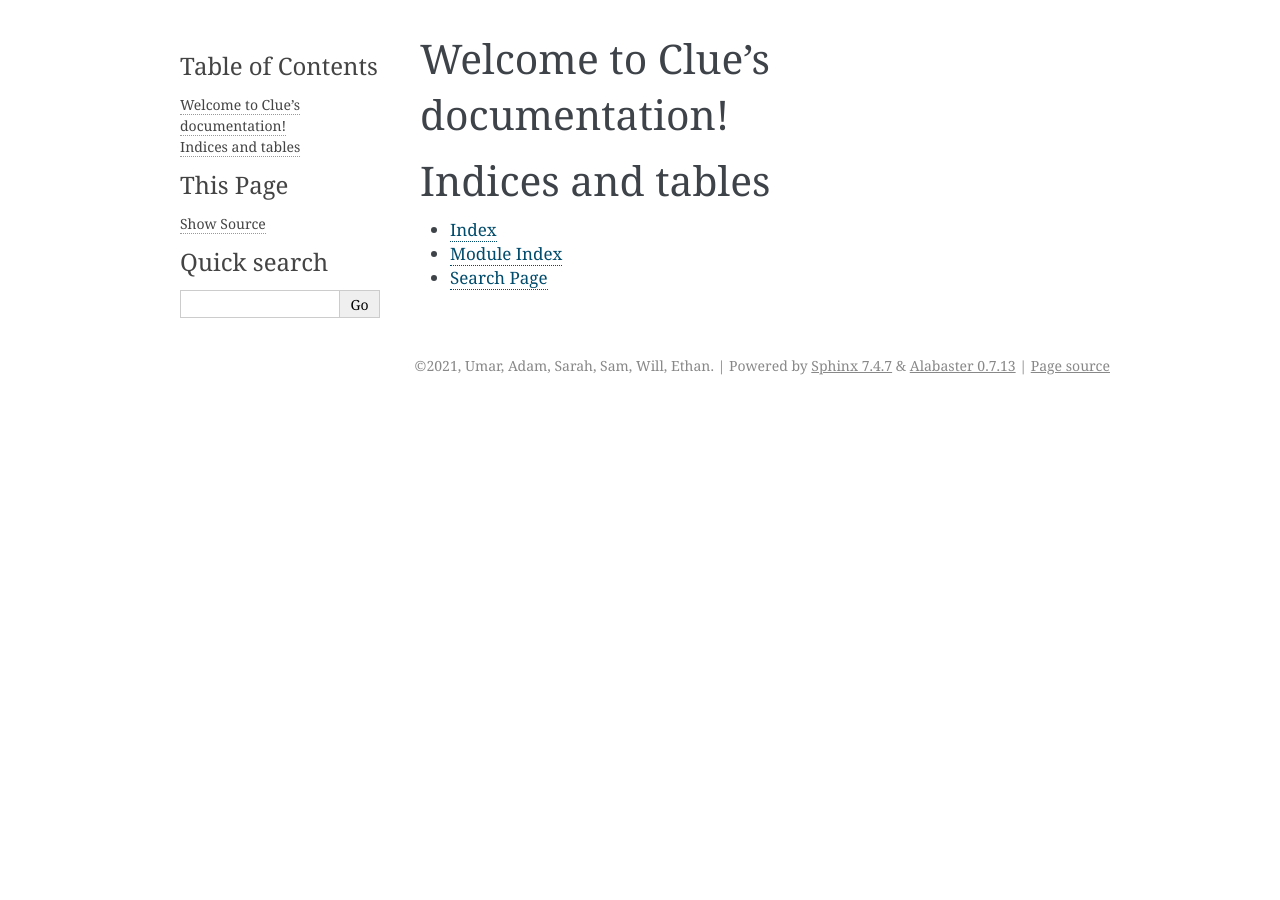
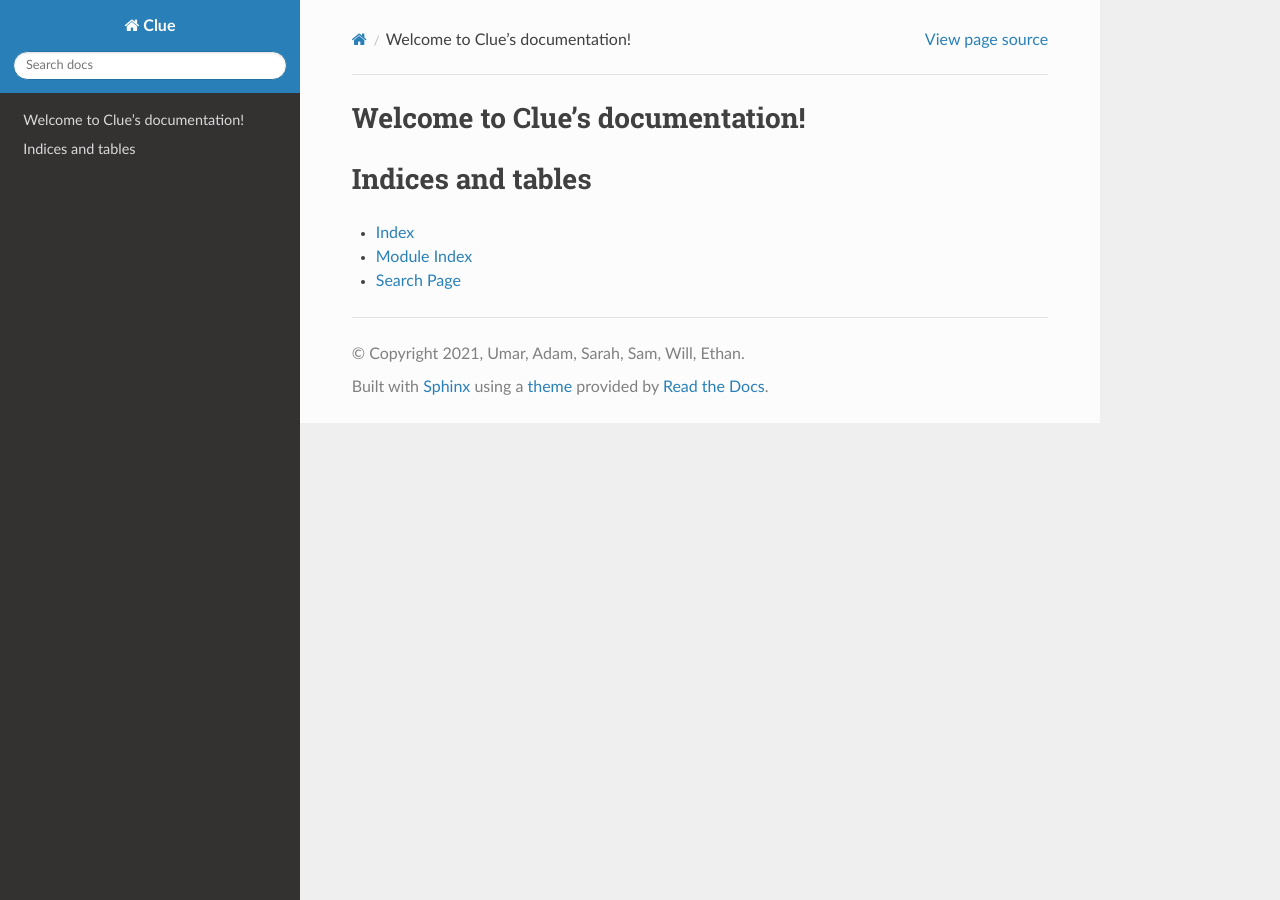
Before and after one commit to Software-Engineering-Cluedo/Clue, a Sphinx documentation site: the page built from docs/index.rst, in a window 1280 px wide. Built offline with Sphinx 7.4.7 and the Read the Docs theme 2.0.0, drawn with Linux system fonts in a browser that asks for light colours; some of the changed lines change nothing that is shown.

Commit message:
Edited sphinx config

```diff
--- a/docs/conf.py
+++ b/docs/conf.py
@@ -24,10 +24,17 @@ author = 'Umar, Adam, Sarah, Sam, Will, Ethan'
 
 # -- General configuration ---------------------------------------------------
 
+source_suffix = {
+        '.rst': 'restructuredtext',
+        '.md': 'markdown'
+}
+
 # Add any Sphinx extension module names here, as strings. They can be
 # extensions coming with Sphinx (named 'sphinx.ext.*') or your custom
 # ones.
 extensions = [
+    'recommonmark',
+    'sphinx_markdown_tables'
 ]
 
 # Add any paths that contain templates here, relative to this directory.
@@ -44,7 +51,7 @@ exclude_patterns = ['_build', 'Thumbs.db', '.DS_Store']
 # The theme to use for HTML and HTML Help pages.  See the documentation for
 # a list of builtin themes.
 #
-html_theme = 'alabaster'
+html_theme = 'sphinx_rtd_theme'
 
 # Add any paths that contain custom static files (such as style sheets) here,
 # relative to this directory. They are copied after the builtin static files,
--- a/requirements.txt
+++ b/requirements.txt
@@ -1 +1,4 @@
 sphinx
+sphinx-rtd-theme
+recommonmark
+sphinx-markdown-tables
```
Also changed, not shown: 1 other file.
